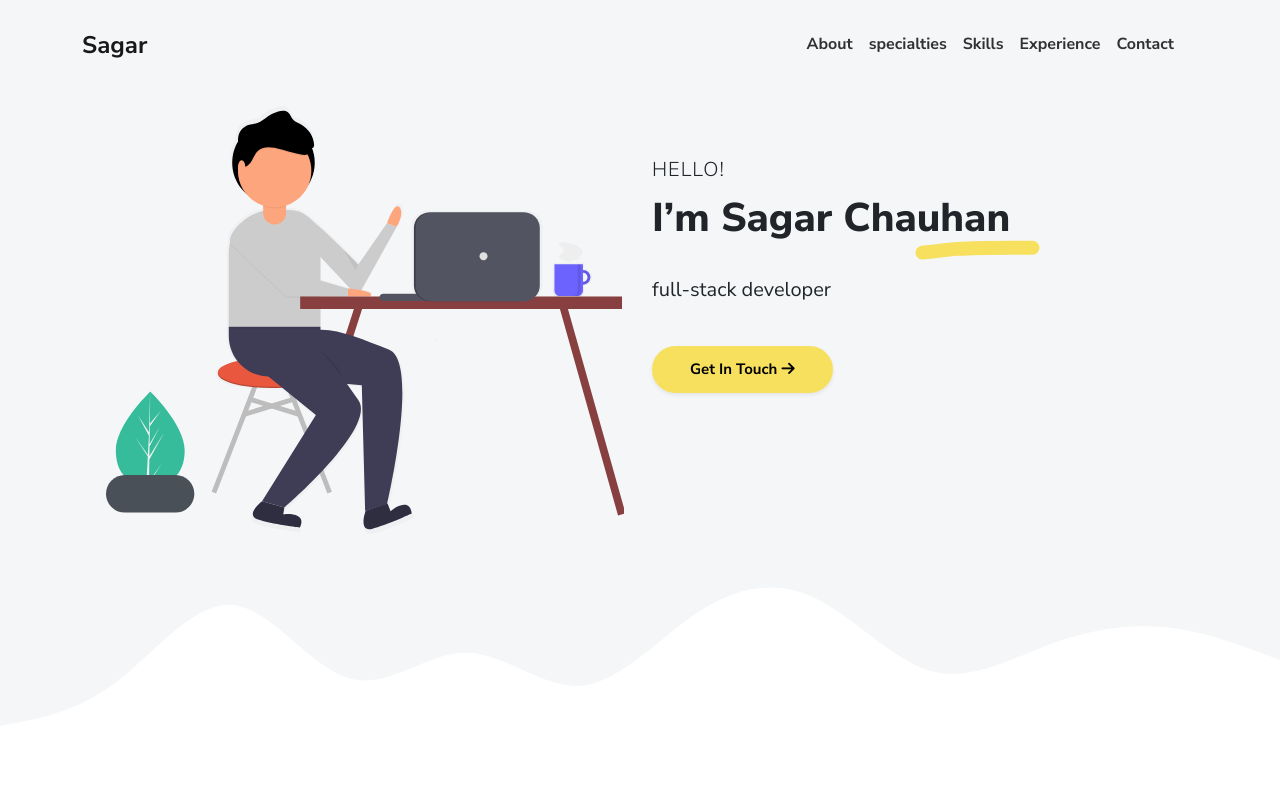
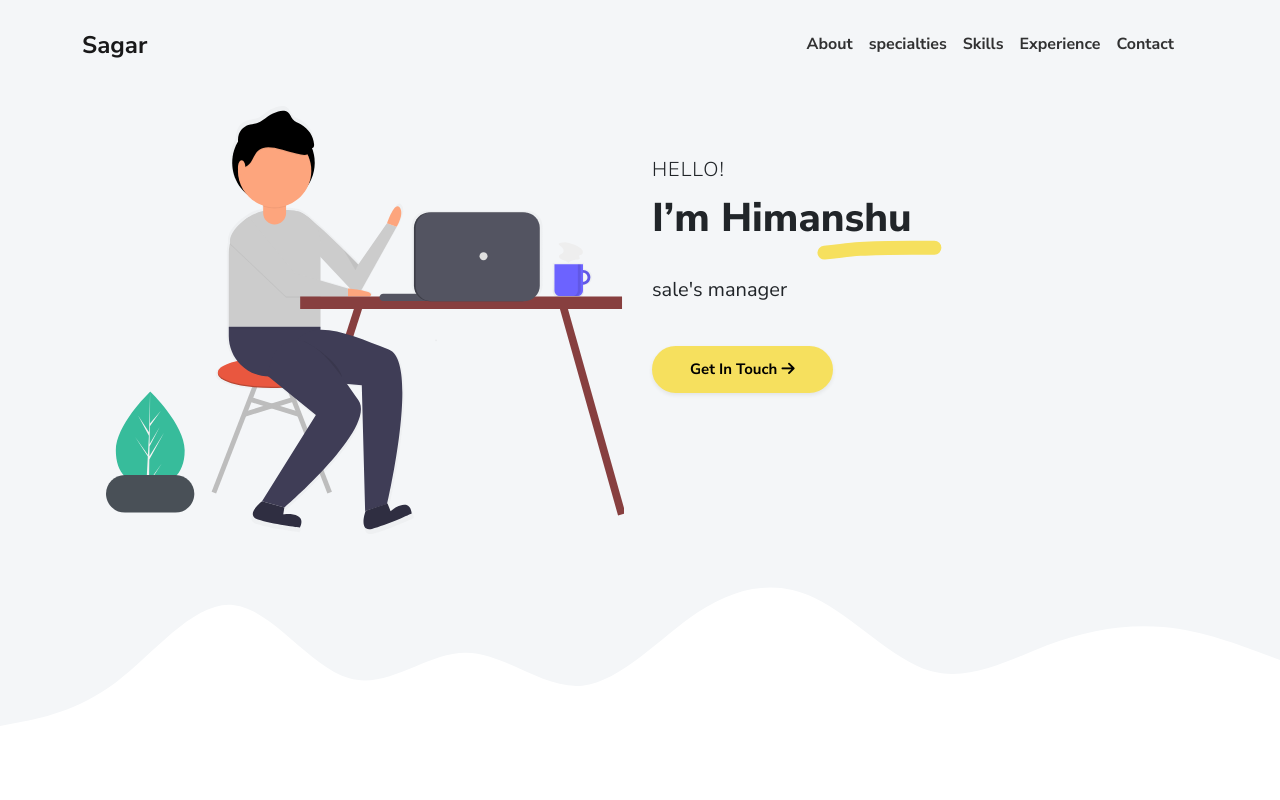
Before and after one commit to saggychauhan/resume-web, a plain HTML site: page index.html in a window 1280 px wide. Shown: the top 800 px of the page. Drawn offline with nearby package versions, Linux system fonts and the light colour scheme.

Commit message:
Update index.html
himanshu trail

```diff
--- a/index.html
+++ b/index.html
@@ -53,8 +53,8 @@
         <div class="col-lg-6">
           <div class="mt-5">
             <p class="lead text-uppercase mb-1">Hello!</p>
-            <h1 class="intro-title marker" data-aos="fade-left" data-aos-delay="50">I’m Sagar Chauhan</h1>
-            <p class="lead fw-normal mt-3" data-aos="fade-up" data-aos-delay="100">full-stack developer</p>
+            <h1 class="intro-title marker" data-aos="fade-left" data-aos-delay="50">I’m Himanshu </h1>
+            <p class="lead fw-normal mt-3" data-aos="fade-up" data-aos-delay="100">sale's manager </p>
             <div class="social-nav" data-aos="fade-up" data-aos-delay="200"></div>
             <div class="mt-3" data-aos="fade-up" data-aos-delay="200"><a class="btn btn-primary shadow-sm mt-1 hover-effect" href="#contact">Get In Touch <i class="fas fa-arrow-right"></i></a></div>
           </div>
```
